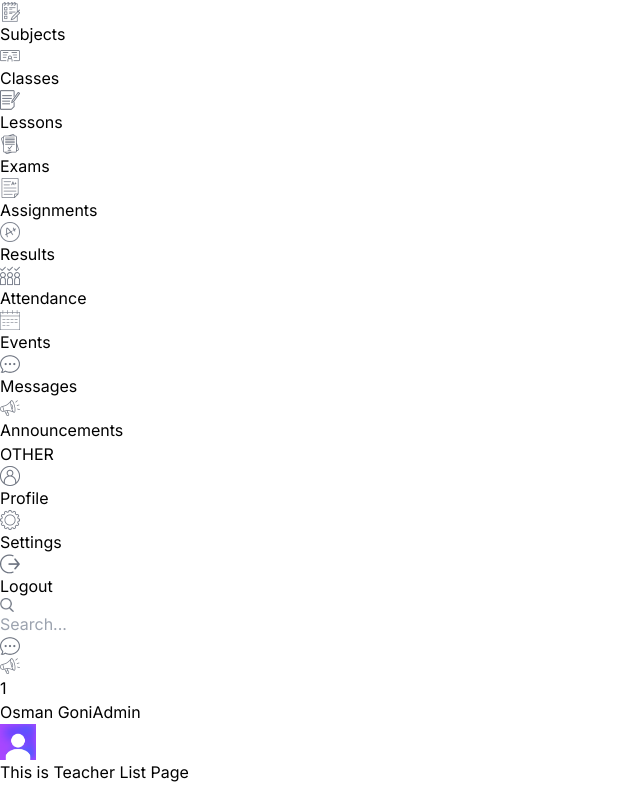
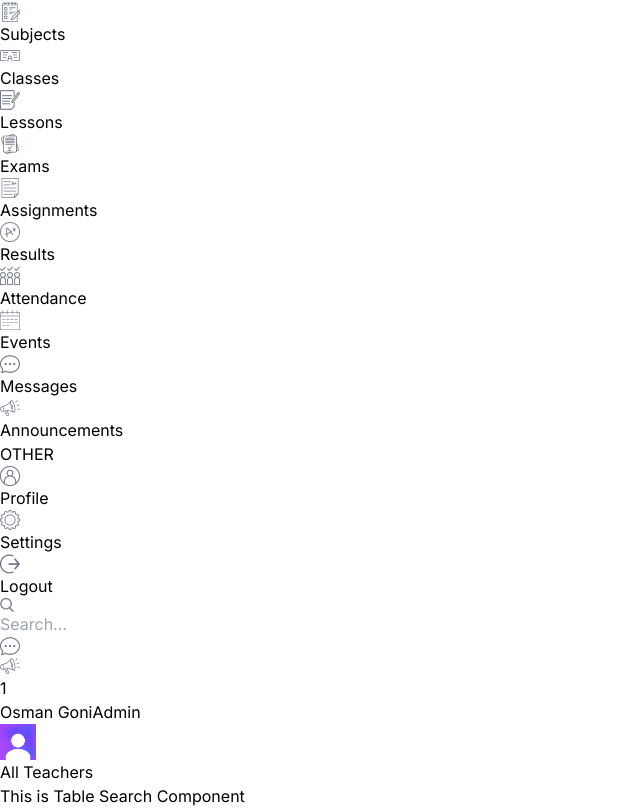
Before and after one commit to goni715/student-management-client, a Next.js app: page /list/teachers in a window 1280 px wide. Shown: the part 254-1062 px from the top of the page, without its empty margins (0-640 px from the left). Before the commit the page ends 1038 px from the top, so only its background shows below. Built offline with nearby package versions, Linux system fonts and the light colour scheme.

Commit message:
table search component

```diff
--- a/src/app/(dashboard)/list/teachers/page.tsx
+++ b/src/app/(dashboard)/list/teachers/page.tsx
@@ -1,9 +1,17 @@
+import TableSearch from "@/components/ui/Table/TableSearch";
 
 const TeacherListPage = () => {
     return (
         <>
           <div className="bg-white p-4 flex-1 rounded-md m-4 mt-0">
-             <h1>This is Teacher List Page</h1>
+             {/* Top */}
+             <div>
+               <h1 className="hidden md:block text-lg font-semibold">All Teachers</h1>
+               <div>
+                 <TableSearch/>
+
+               </div>
+             </div>
           </div>
         </>
     );
--- /dev/null
+++ b/src/components/ui/Table/TableSearch.tsx
@@ -0,0 +1,10 @@
+
+const TableSearch = () => {
+    return (
+        <>
+            This is Table Search Component
+        </>
+    );
+};
+
+export default TableSearch;
```
